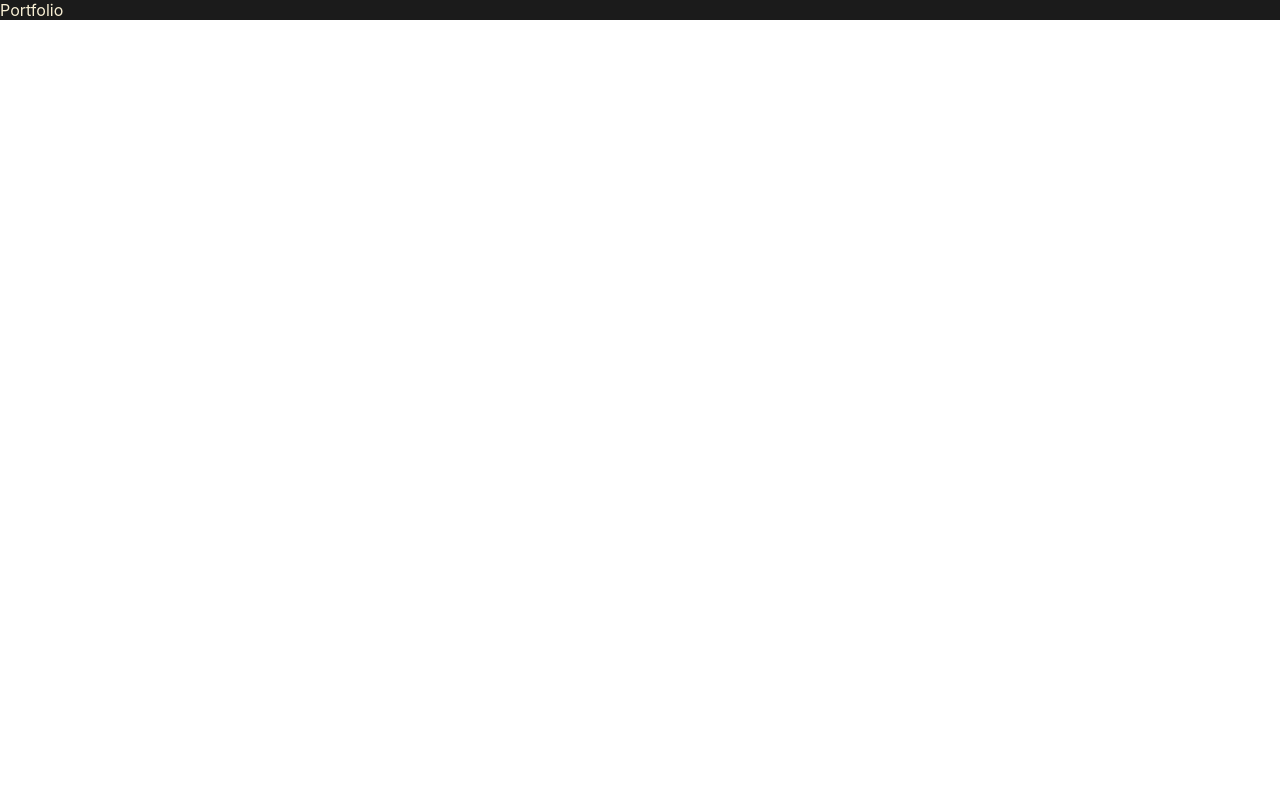
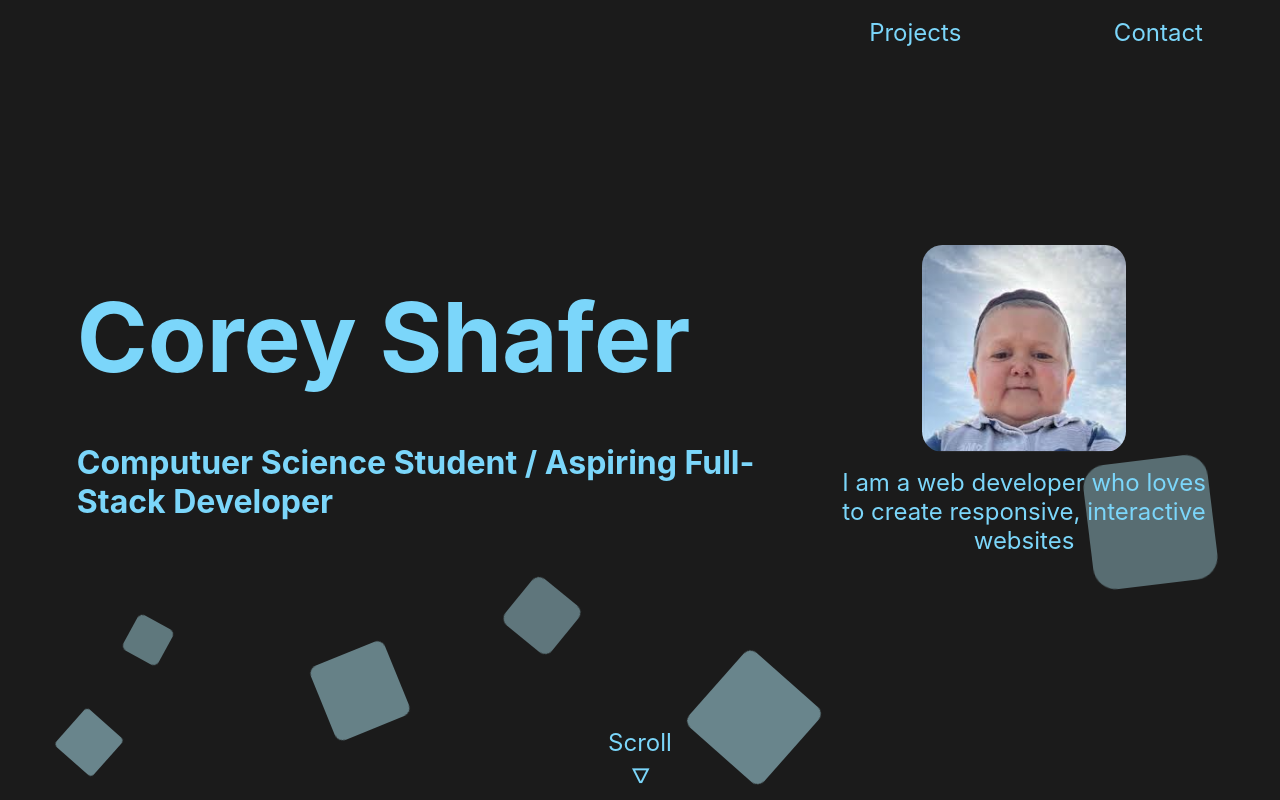
Before and after one commit to Crshafer12/portfolio, a React (Create React App) app: page / in a window 1280 px wide. Built offline with nearby package versions, Linux system fonts and the light colour scheme.

Commit message:
update header

```diff
--- a/src/App.css
+++ b/src/App.css
@@ -8,4 +8,5 @@
     color: #f8efd4;
     font-family: -apple-system, BlinkMacSystemFont, 'Segoe UI', Roboto, Oxygen, Ubuntu, Cantarell, 'Open Sans', 'Helvetica Neue', sans-serif;
     overflow-x: hidden;
+    overflow-y: scroll;
 }
--- a/src/components/Header/header.css
+++ b/src/components/Header/header.css
@@ -5,35 +5,35 @@
     flex-direction: column;
     justify-content: space-between;
     align-items: center;
-    color: #f8efd4;
+    color: #7bd6fa;
 }
 
 a {
     text-decoration: none;
-    color: #f8efd4;
+    color: #7bd6fa;
 }
 
-.resumeTag, .contactTag, .projectsTag {
+.resume, .contact, .projects {
     text-align: center;
 }
 
-.projectsTag:hover, .contactTag:hover, .resumeTag:hover {
+.projects:hover, .contact:hover, .resume:hover {
     cursor: pointer;
 }
 
-.resumeTag::before {
+.resume::before {
     content: "Resume";
 }
 
-.resumeTag:hover::before {
+.resume:hover::before {
     content: none;
 }
 
-.resumeTag:hover::after {
+.resume:hover::after {
     content: "View in Browser";
 }
 
-.projectsTag, .contactTag, .resumeTag {
+.projects, .contact, .resume {
     width: 10%;
 }
 
@@ -45,11 +45,11 @@ a {
     width: 90%;
     height: 4rem;
     font-size: 1.5rem;
-    animation: fade-in 4s 1;
+    animation: fade-in 3s 1;
     z-index: 2;
 }
 
-.nameAndPicture {
+.nameAndPic {
     display: flex;
     justify-content: center;
     align-items: center;
@@ -65,14 +65,14 @@ a {
     z-index: 1111;
 }
 
-.myName {
+.nameHeader {
     font-size: 6rem;
     width: 90%;
     text-align: left;
     animation: fade-in 2s 1;
 }
 
-.myTitle {
+.titleHeader {
     font-size: 2rem;
     width: 90%;
     text-align: left;
@@ -86,6 +86,7 @@ a {
     justify-content: center;
     align-items: center;
     gap: 1rem;
+    animation: slide-in-left 2s 1;
 }
 
 .pictureAndDescription > img {
@@ -97,7 +98,7 @@ a {
 .description {
     font-size: 1.5rem;
     text-align: center;
-    width: 80%;
+    width: 75%;
     z-index: 1111;
 }
 
@@ -114,16 +115,16 @@ a {
     justify-content: center;
     flex-direction: column;
     align-items: center;
-    gap: .2rem;
+    gap: .25rem;
     font-size: x-large;
-    animation: bounce .8s infinite alternate;
+    animation: bounce .75s infinite alternate;
 }
 
 .scrollArrow {
     transform: rotate(90deg);
 }
 
-.circles{
+.roundBoys{
     position: absolute;
     top: 0;
     left: 0;
@@ -132,19 +133,19 @@ a {
     overflow: hidden;
 }
 
-.circles li{
+.roundBoys li{
     position: absolute;
     display: block;
     list-style: none;
     width: 20px;
     height: 20px;
-    background: #999;
+    background: rgb(123, 157, 165);
     animation: animate 25s linear infinite;
     bottom: -150px;
     z-index: 1;
 }
 
-.circles li:nth-child(1){
+.roundBoys li:nth-child(1){
     left: 25%;
     width: 80px;
     height: 80px;
@@ -152,22 +153,22 @@ a {
 }
 
 
-.circles li:nth-child(2){
+.roundBoys li:nth-child(2){
     left: 10%;
-    width: 20px;
-    height: 20px;
+    width: 40px;
+    height: 40px;
     animation-delay: 2s;
     animation-duration: 12s;
 }
 
-.circles li:nth-child(3){
+.roundBoys li:nth-child(3){
     left: 70%;
     width: 20px;
     height: 20px;
     animation-delay: 4s;
 }
 
-.circles li:nth-child(4){
+.roundBoys li:nth-child(4){
     left: 40%;
     width: 60px;
     height: 60px;
@@ -175,28 +176,29 @@ a {
     animation-duration: 18s;
 }
 
-.circles li:nth-child(5){
+.roundBoys li:nth-child(5){
     left: 65%;
     width: 20px;
     height: 20px;
-    animation-delay: 0s;
+    animation-delay: 10s;
+    animation-duration: 45s;
 }
 
-.circles li:nth-child(6){
+.roundBoys li:nth-child(6){
     left: 75%;
     width: 110px;
     height: 110px;
-    animation-delay: 3s;
+    animation-delay: 5s;
 }
 
-.circles li:nth-child(7){
+.roundBoys li:nth-child(7){
     left: 35%;
-    width: 150px;
-    height: 150px;
+    width: 125px;
+    height: 125px;
     animation-delay: 7s;
 }
 
-.circles li:nth-child(8){
+.roundBoys li:nth-child(8){
     left: 50%;
     width: 25px;
     height: 25px;
@@ -204,7 +206,7 @@ a {
     animation-duration: 45s;
 }
 
-.circles li:nth-child(9){
+.roundBoys li:nth-child(9){
     left: 20%;
     width: 15px;
     height: 15px;
@@ -212,15 +214,29 @@ a {
     animation-duration: 35s;
 }
 
-.circles li:nth-child(10){
+.roundBoys li:nth-child(10){
     left: 85%;
-    width: 150px;
-    height: 150px;
+    width: 125px;
+    height: 125px;
     animation-delay: 0s;
-    animation-duration: 11s;
+    animation-duration: 15s;
 }
 
+.roundBoys li:nth-child(11){
+    left: 55%;
+    width: 100px;
+    height: 100px;
+    animation-delay: 0s;
+    animation-duration: 30s;
+}
 
+.roundBoys li:nth-child(12){
+    left: 5%;
+    width: 50px;
+    height: 50px;
+    animation-delay: 0s;
+    animation-duration: 30s;
+}
 
 @keyframes animate {
 
@@ -251,6 +267,11 @@ a {
 
 @keyframes slide-in {
     0% {transform: translateX(-200px); opacity: 0;}
+    100% {transform: translateX(0); opacity: 1;}
+}
+
+@keyframes slide-in-left{
+    0% {transform: translateX(0); opacity: 0;}
     100% {transform: translateX(0); opacity: 1;}
 }
 
--- a/src/components/Header/header.js
+++ b/src/components/Header/header.js
@@ -1,8 +1,53 @@
 import React from "react";
+import selfie from "../../images/Capture.png";
+//import resume from "../Resume.pdf";
 import "./header.css";
 
 function Header() {
-	return <div>Portfolio</div>;
+	return (
+		<>
+			<div className="headerDiv">
+				<nav className="navBar">
+					{/* <div className="resume" target="_blank" href={resume}>
+						Resume
+					</div> */}
+					<div className="projects">Projects</div>
+					<div className="contact">Contact</div>
+				</nav>
+				<div className="nameAndPic">
+					<div className="nameAndTitle">
+						<h1 className="nameHeader">Corey Shafer</h1>
+						<h2 className="titleHeader">Computuer Science Student / Aspiring Full-Stack Developer</h2>
+					</div>
+					<div className="pictureAndDescription">
+						<img src={selfie} alt="selfie"></img>
+						<p className="description">I am a web developer who loves to create responsive, interactive websites</p>
+					</div>
+				</div>
+				<div className="scrollDivContainer">
+					<div className="scrollDiv">
+						<div className="scrollText">Scroll</div>
+						<div className="scrollArrow">ᐅ</div>
+					</div>
+				</div>
+
+				<ul className="roundBoys">
+					<li></li>
+					<li></li>
+					<li></li>
+					<li></li>
+					<li></li>
+					<li></li>
+					<li></li>
+					<li></li>
+					<li></li>
+					<li></li>
+					<li></li>
+					<li></li>
+				</ul>
+			</div>
+		</>
+	);
 }
 
 export default Header;
```
Also changed, not shown: src/images/Capture.png (added).
